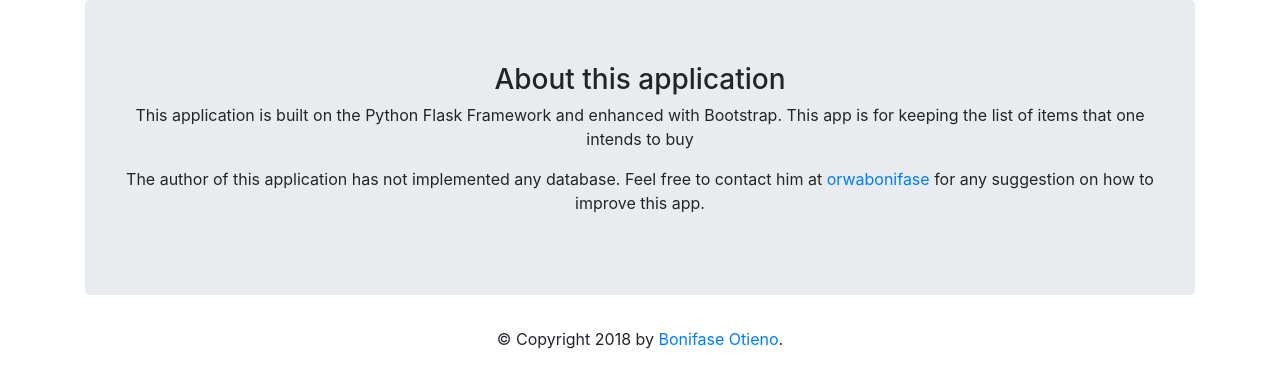
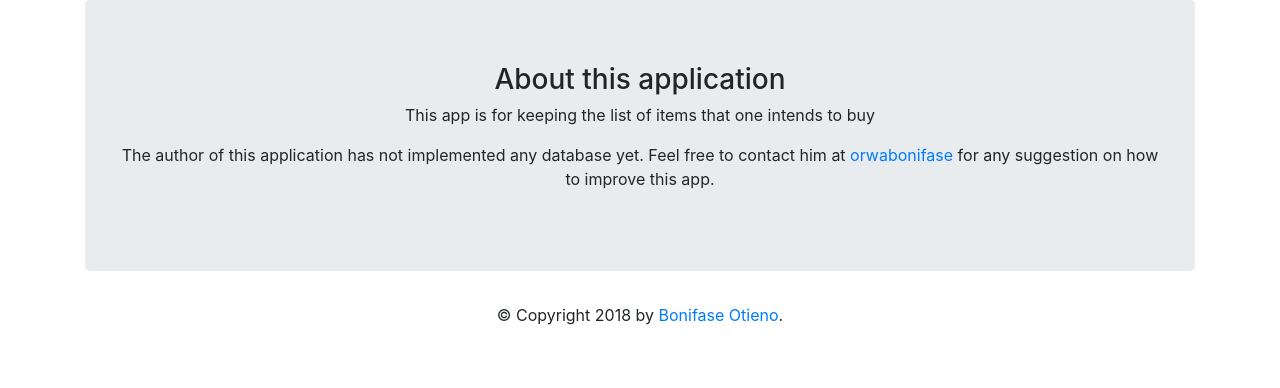
Before and after one commit to Bonifase/Practice, a Flask app: page /about in a window 1280 px wide. Shown: the part 56-444 px from the top of the page. Run offline with Flask 2, Linux system fonts and the light colour scheme; some libraries are stand-ins or nearby versions.

Commit message:
this is second change

```diff
--- a/templates/about.html
+++ b/templates/about.html
@@ -3,8 +3,8 @@
 {% block body  %}
 <div class="jumbotron text-center">
         <h3>About this application</h3>
-        <p>This application is built on the Python Flask Framework and enhanced with Bootstrap. This app is for keeping the list of items that one intends to buy</p>
-        <p>The author of this application has not implemented any database. Feel free to contact him at <a href="https://web.facebook.com/Bonieeee">orwabonifase</a> for any suggestion on how to improve this app. </p>
+        <p>This app is for keeping the list of items that one intends to buy</p>
+        <p>The author of this application has not implemented any database yet. Feel free to contact him at <a href="https://web.facebook.com/Bonieeee">orwabonifase</a> for any suggestion on how to improve this app. </p>
 
 </div>
 
```
